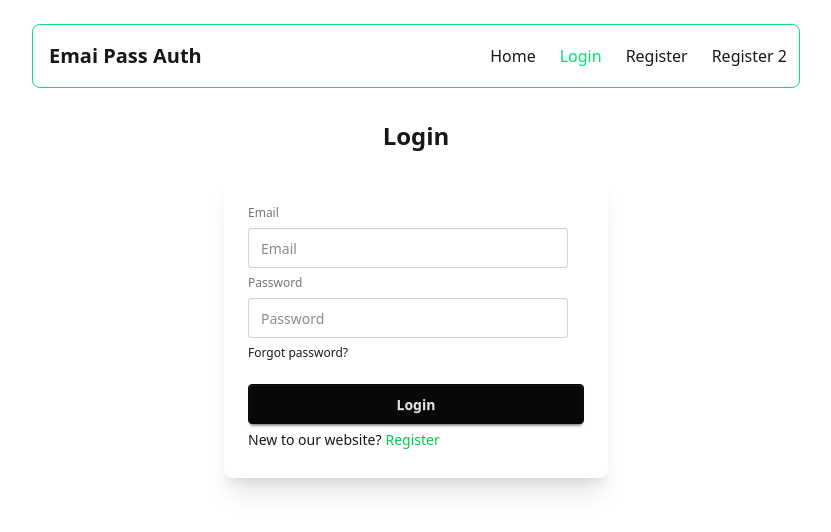
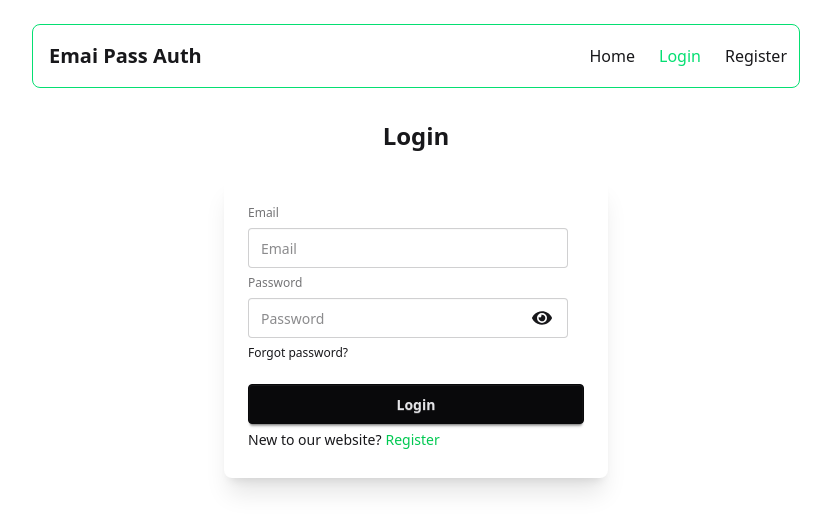
Before and after one commit to rakibahmeddev/email-password-auth, a React (Vite) app: page /login in a window 1280 px wide. Shown: the top 532 px of the page, without its empty margins (224-1055 px from the left). Built offline with nearby package versions, Linux system fonts and the light colour scheme.

Commit message:
show and hide password state is declared and working

```diff
--- a/src/Pages/Login.jsx
+++ b/src/Pages/Login.jsx
@@ -2,10 +2,13 @@ import { signInWithEmailAndPassword } from 'firebase/auth';
 import React, { useState } from 'react';
 import { Link } from 'react-router-dom';
 import { auth } from '../firebase.init';
+import { FaEye } from 'react-icons/fa';
+import { FaEyeSlash } from 'react-icons/fa';
 
 const Login = () => {
   const [success, setSuccess] = useState(false);
   const [loginError, SetLoginError] = useState(false);
+  const [showPassword, setShowPassword] = useState(false);
 
   const handleLogin = (e) => {
     e.preventDefault();
@@ -14,8 +17,8 @@ const Login = () => {
     console.log(email, password);
 
     // reset success and error message
-    setSuccess(false)
-    SetLoginError(false)
+    setSuccess(false);
+    SetLoginError(false);
 
     signInWithEmailAndPassword(auth, email, password)
       .then((result) => {
@@ -24,7 +27,7 @@ const Login = () => {
       })
       .catch((error) => {
         console.log('ERROR', error);
-        SetLoginError(true)
+        SetLoginError(true);
       });
   };
 
@@ -44,13 +47,18 @@ const Login = () => {
             />
             <label className="label">Password</label>
             <input
-              type="password"
+              type={showPassword ? 'text' : 'password'}
               name="password"
               className="input"
               placeholder="Password"
             />
 
-            <button className="text-xl cursor-pointer absolute right-8 top-[108px] z-1"></button>
+            <button
+              onClick={() => setShowPassword(!showPassword)}
+              className="text-xl cursor-pointer absolute right-8 top-[108px] z-1"
+            >
+              {showPassword ? <FaEyeSlash /> : <FaEye />}
+            </button>
 
             <div>
               <a className="link link-hover">Forgot password?</a>
@@ -69,7 +77,9 @@ const Login = () => {
 
       <div className="max-w-96 mx-auto">
         {loginError && (
-          <p className="text-red-500 text-center my-6">Invalid email or password</p>
+          <p className="text-red-500 text-center my-6">
+            Invalid email or password
+          </p>
         )}
         {success && (
           <p className="text-green-400 text-center my-6">
--- a/src/components/Header/Header.jsx
+++ b/src/components/Header/Header.jsx
@@ -1,5 +1,7 @@
-import React from 'react';
+import { signOut } from 'firebase/auth';
+import React, { useState } from 'react';
 import { Link, NavLink } from 'react-router-dom';
+import { auth } from '../../firebase.init';
 
 const Header = () => {
   const links = (
@@ -35,17 +37,6 @@ const Header = () => {
         }
       >
         Register
-      </NavLink>
-
-      <NavLink
-        to="/register2"
-        className={({ isActive }) =>
-          `text-base ml-6 text-right hover:text-green-400 ${
-            isActive ? 'text-green-400' : ''
-          }`
-        }
-      >
-        Register 2
       </NavLink>
     </>
   );
```
